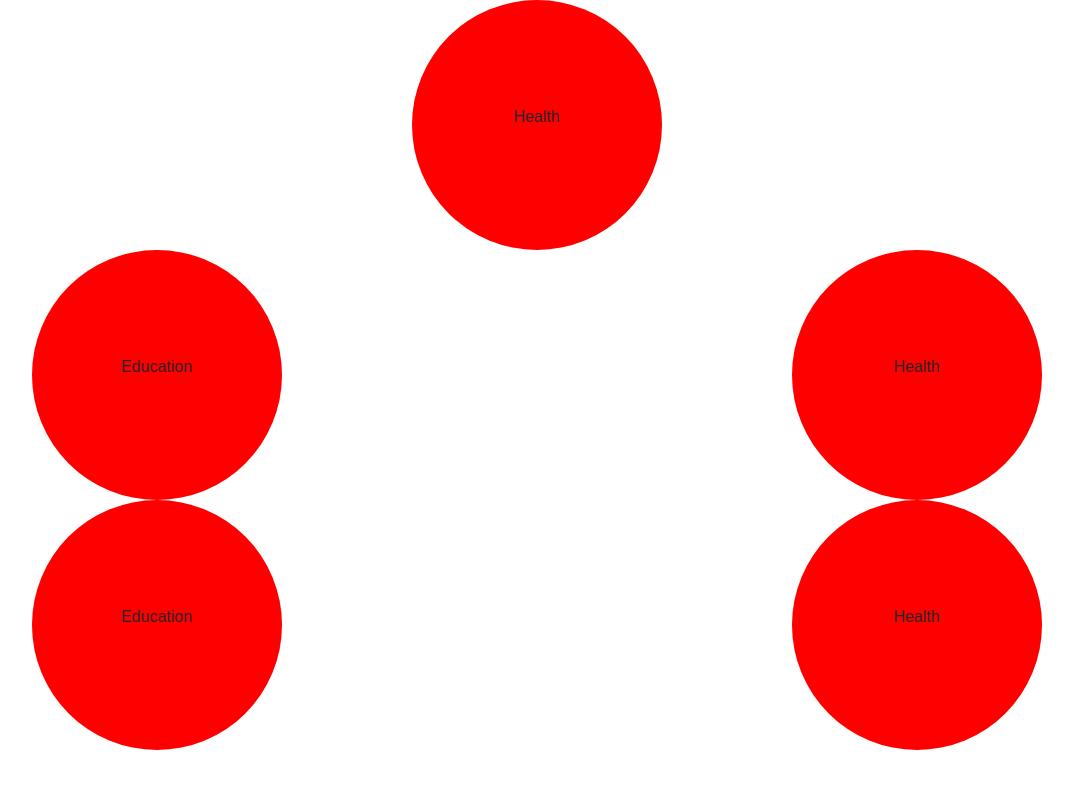
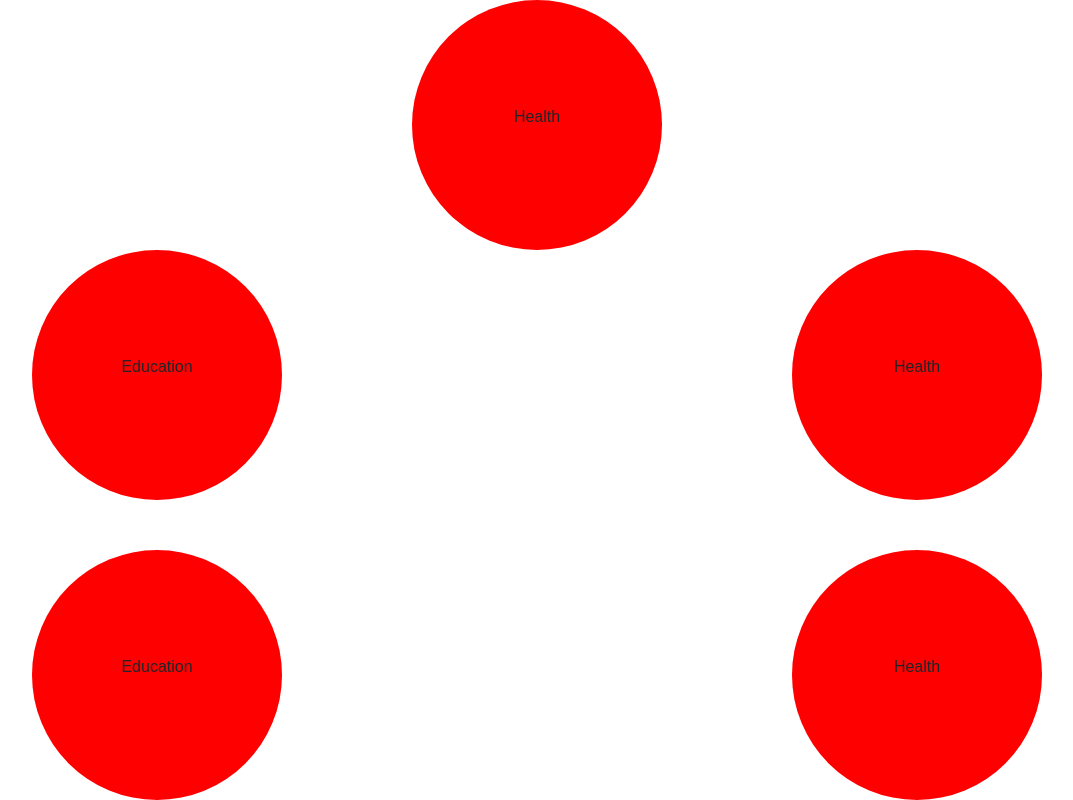
Before and after one commit to robzwolf/vhacks-2018, a React (Create React App) app in the folder frontend/: page / in a window 1280 px wide. Shown: the whole page, without its empty margins (53-1126 px from the left). Built offline with nearby package versions, Linux system fonts and the light colour scheme.

Commit message:
Added Home stylesheet

```diff
--- /dev/null
+++ b/frontend/src/Home.css
@@ -0,0 +1,3 @@
+#bottom-row {
+  margin-top: 50px;
+}
--- a/frontend/src/Home.js
+++ b/frontend/src/Home.js
@@ -1,5 +1,6 @@
 import React from 'react';
 import CategoryIcon from './CategoryIcon';
+import './Home.css'
 
 export default class Home extends React.Component {
     constructor() {
@@ -20,7 +21,7 @@ export default class Home extends React.Component {
                     </div>
                     <div className="col-sm"></div>
                 </div>
-                <div className='row'>
+                <div className="row">
                     <div class="col-sm">
                         <CategoryIcon title= "Education"/>
                     </div>
@@ -29,7 +30,7 @@ export default class Home extends React.Component {
                         <CategoryIcon title= "Health"/>
                     </div>
                 </div>
-                <div className="row">
+                <div className="row" id = "bottom-row">
                     <div class="col-sm">
                         <CategoryIcon title= "Education"/>
                     </div>
```
Also changed, not shown: 1 other file (tests, documents, lock files or other folders).
